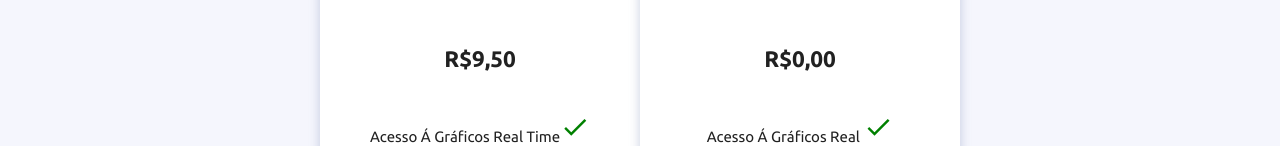
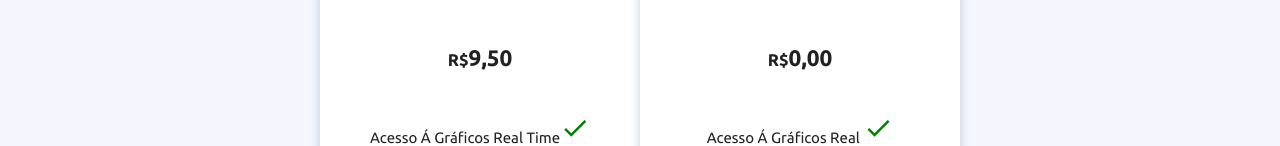
Before and after one commit to cdzxmk/hackathonComteleFront, a React (Create React App) app: page / in a window 1280 px wide. Shown: the part 1691-1837 px from the top of the page. Built offline with nearby package versions, Linux system fonts and the light colour scheme.

Commit message:
adicionei wow js na home

```diff
--- a/public/index.html
+++ b/public/index.html
@@ -13,6 +13,7 @@
     <link href="https://fonts.googleapis.com/icon?family=Material+Icons" rel="stylesheet">
     <link href="https://fonts.googleapis.com/css?family=Ubuntu:300,400,500,700&display=swap" rel="stylesheet">
     <link href="https://fonts.googleapis.com/css?family=Chewy&display=swap" rel="stylesheet">
+    <link rel="stylesheet" href="https://cdnjs.cloudflare.com/ajax/libs/animate.css/3.7.2/animate.min.css">
     <!--
       Notice the use of %PUBLIC_URL% in the tags above.
       It will be replaced with the URL of the `public` folder during the build.
--- a/src/views/home/Home.js
+++ b/src/views/home/Home.js
@@ -2,12 +2,14 @@ import React, { Component } from 'react';
 import Navbar from '../../components/navbar/Navbar';
 import './styles.css';
 import Chart from 'chart.js';
+import {WOW} from 'wowjs';
 // import { Container } from './styles';
 
 export default class views extends Component {
 
 
   componentDidMount(){
+    new WOW().init();
     new Chart(document.getElementById("line-chart"), {
       type: 'line',
       data: {
@@ -50,8 +52,8 @@ export default class views extends Component {
         <Navbar/>
         <div className="money">
           <div style={{marginRigth:"20%"}}>
-              <h1 className="anuncio-cash">Analise<br/> Cotações</h1>
-              <p className="anuncio-cash-body">Tenha controle <span style={{fontWeigth:"bold!important"}}>total</span> das taxas de <br/>câmbio com auxilio de analises e gráficos precisos.</p>
+              <h1 className="wow bounceInUp anuncio-cash">Analise<br/> Cotações</h1>
+              <p className="wow bounceInUp anuncio-cash-body">Tenha controle <span style={{fontWeigth:"bold!important"}}>total</span> das taxas de <br/>câmbio com auxilio de analises e gráficos precisos.</p>
               <a href="#infos" className="waves-effect yellow accent-4 waves-light btn-large btn-main"><i className="material-icons right">insert_chart</i>Informações</a>
             </div>
             <img className="responsive-img" src={"./assets/render-carteira.png"} alt="Cash"></img>
@@ -59,7 +61,7 @@ export default class views extends Component {
         </div>
         <div className="background-red">
            <div className="content">
-            <h1 id="infos" className="anuncio-cash title-red">GRÁFICOS PARA<br/> ANÁLISES DE CÂMBIO</h1>
+            <h1 id="infos" className="wow bounceInUp anuncio-cash title-red">GRÁFICOS PARA<br/> ANÁLISES DE CÂMBIO</h1>
             <div className="box-graphics">
               <canvas id="line-chart" className="responsive-graphic"></canvas>
               <a href="#price" className="waves-effect yellow accent-4 waves-light btn-large btn-main"><i className="material-icons right">attach_money</i>Planos</a>
@@ -68,19 +70,19 @@ export default class views extends Component {
         </div>
         <div className="background-planos">
            <div id="price" className="main-box">
-              <div style={{borderTop:"solid #ffd600 10px"}} className="box-intern">
+              <div style={{borderTop:"solid #ffd600 10px"}} className="wow fadeIn box-intern">
                 <h1 className="title-box">PREMIUM</h1>
                 <i style={{color:"#ffd600"}} className="medium material-icons">insert_chart</i>
-                <h1 className="title-box">R$9,50</h1>
+                <h1 className="title-box"><small style={{fontWeigth:"0"}}>R$</small>9,50</h1>
                 <p className="vantages">Acesso á Gráficos Real Time<i style={{color:"green"}} className="small material-icons">done</i></p>
                 <p className="vantages">Envio de SMS para Notificação<i style={{color:"green"}} className="small material-icons">done</i></p>
                 <p className="vantages">Favoritar Moedas<i style={{color:"green"}} className="small material-icons">done</i></p>
                 <a href="#price" className="waves-effect yellow accent-4 waves-light btn-large btn-main"><i className="material-icons right">thumb_up</i>Tenho Interesse!</a>
               </div>
-              <div style={{borderTop:"solid #63b8b2 10px"}}className="box-intern">
+              <div style={{borderTop:"solid #63b8b2 10px"}}className="wow fadeIn box-intern">
               <h1 className="title-box">FREE</h1>
               <i style={{color:"#63b8b2"}} className="medium material-icons">assignment_late</i>
-              <h1 className="title-box">R$0,00</h1>
+              <h1 className="title-box"><small style={{fontWeigth:"0"}}>R$</small>0,00</h1>
                 <p className="vantages">Acesso á Gráficos Real <i style={{color:"green"}} className="small material-icons">done</i></p>
                 <p className="vantages">Envio de SMS para Notificação <i style={{color:"red"}} className="small material-icons">close</i></p>
                 <p className="vantages">Favoritar Moedas <i style={{color:"red"}} className="small material-icons">close</i></p>
```
